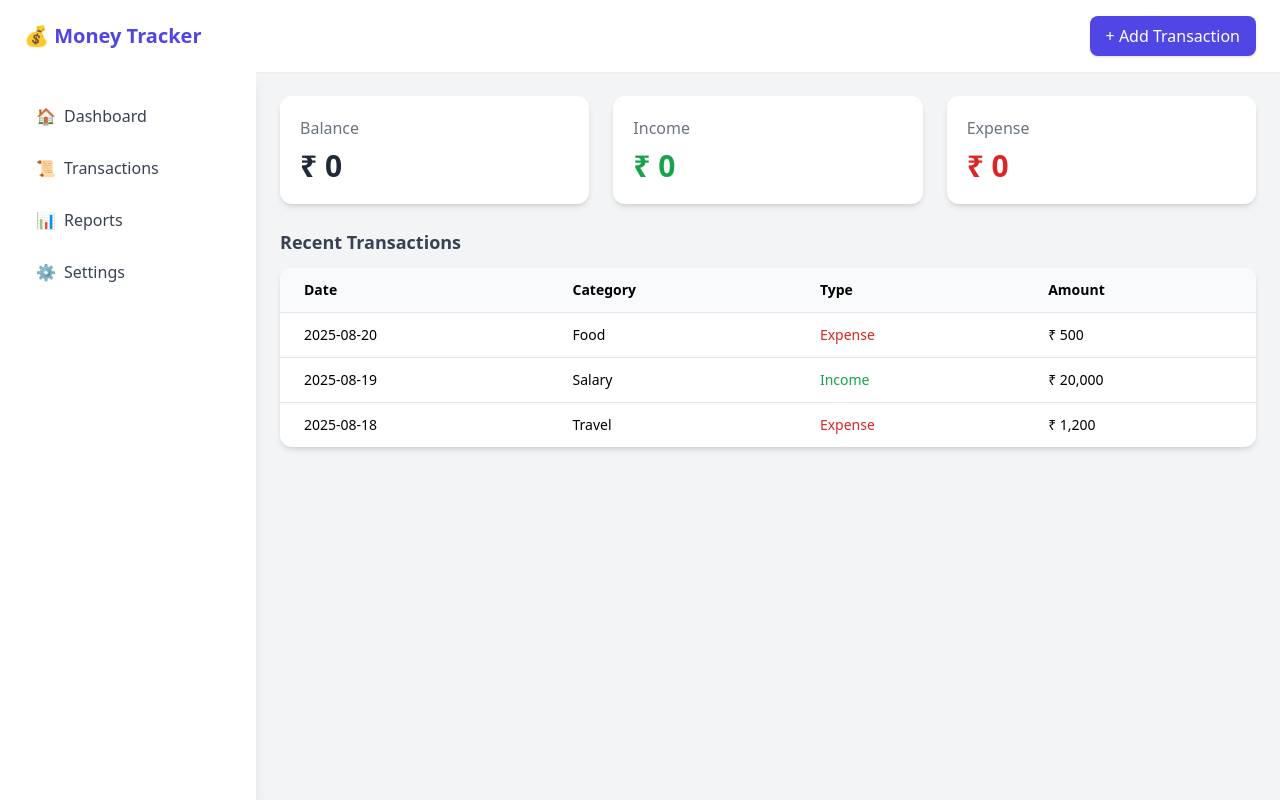
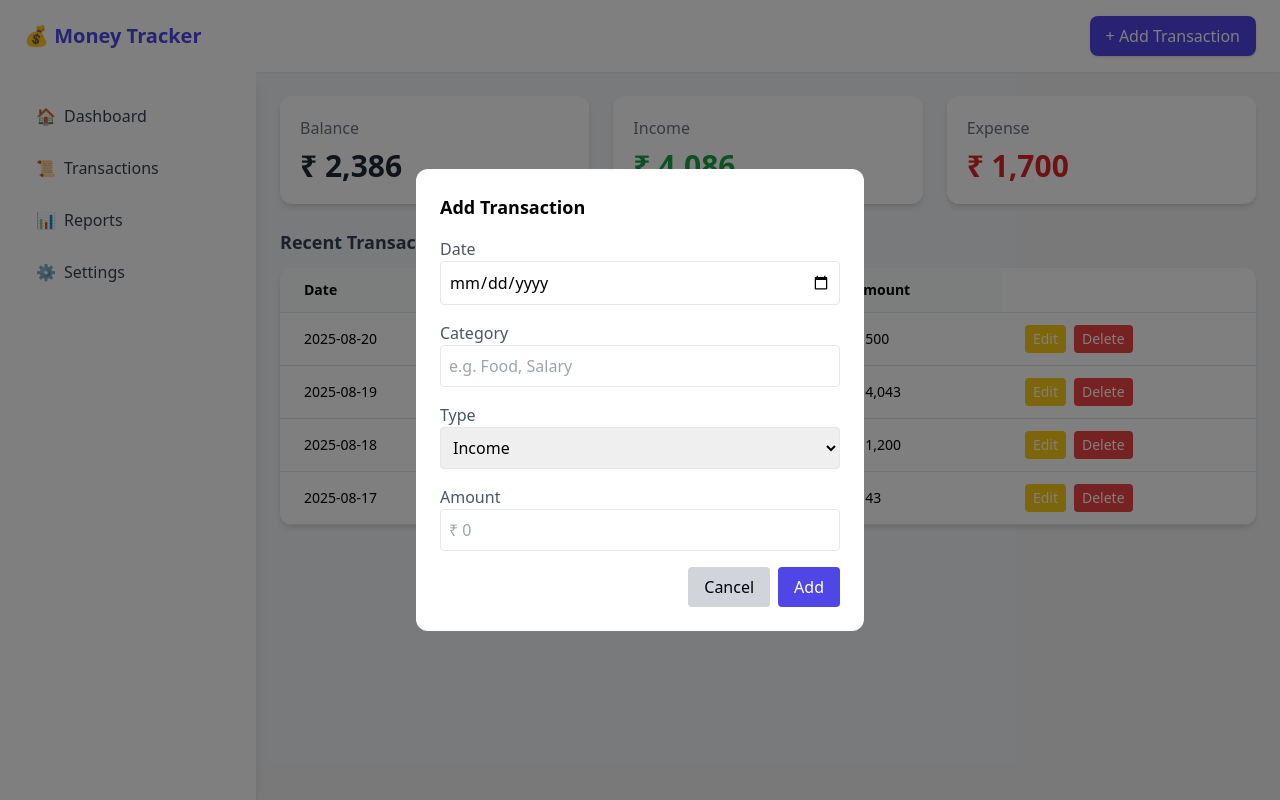
Before and after one commit to ramki0202/Income-and-Expense-App, a plain HTML site: page index.html in a window 1280 px wide. Both pictures are taken after a click on the button "+ Add Transaction". Drawn offline with nearby package versions, Linux system fonts and the light colour scheme.

Commit message:
dynamic application render and add delete

```diff
--- /dev/null
+++ b/assets/js/app.js
@@ -0,0 +1,183 @@
+// Sample transactions (later replaced with API)
+const transactions = [
+  { id: 1, date: "2025-08-20", category: "Food", type: "expense", amount: 500 },
+  {
+    id: 2,
+    date: "2025-08-19",
+    category: "Salary",
+    type: "income",
+    amount: 4043,
+  },
+  {
+    id: 3,
+    date: "2025-08-18",
+    category: "Travel",
+    type: "expense",
+    amount: 1200,
+  },
+  {
+    id: 4,
+    date: "2025-08-17",
+    category: "Freelance",
+    type: "income",
+    amount: 43,
+  },
+];
+
+// Selectors
+const balanceEl = document.querySelector("#balance");
+const incomeEl = document.querySelector("#income");
+const expenseEl = document.querySelector("#expense");
+const tableBody = document.querySelector("#transaction-body");
+
+const addBtn = document.getElementById("addBtn");
+const modal = document.getElementById("modal");
+const closeModal = document.getElementById("closeModal");
+const transactionForm = document.getElementById("transactionForm");
+
+// Show modal
+addBtn.addEventListener("click", () => {
+  modal.classList.remove("hidden");
+});
+
+// Hide modal
+closeModal.addEventListener("click", () => {
+  modal.classList.add("hidden");
+});
+
+// Render Transactions
+function renderTransactions() {
+  tableBody.innerHTML = "";
+  transactions.forEach((t, index) => {
+    const row = document.createElement("tr");
+    row.className = "border-b hover:bg-gray-50 transition";
+    row.innerHTML = `
+      <td class="px-6 py-3">${t.date}</td>
+      <td class="px-6 py-3">${t.category}</td>
+      <td class="px-6 py-3 ${
+        t.type === "income" ? "text-green-600" : "text-red-600"
+      }">${t.type}</td>
+      <td class="px-6 py-3">₹ ${t.amount.toLocaleString()}</td>
+      <td class="px-6 py-3 flex space-x-2">
+        <button class="editBtn px-2 py-1 bg-yellow-400 rounded hover:bg-yellow-500 text-white" data-index="${index}">Edit</button>
+        <button class="deleteBtn px-2 py-1 bg-red-500 rounded hover:bg-red-600 text-white" data-index="${index}">Delete</button>
+      </td>
+    `;
+    tableBody.appendChild(row);
+  });
+  attachRowButtons();
+}
+
+// Update Cards
+function updateSummary() {
+  let income = 0,
+    expense = 0;
+  transactions.forEach((t) => {
+    if (t.type === "income") income += t.amount;
+    else expense += t.amount;
+  });
+
+  const balance = income - expense;
+
+  balanceEl.textContent = `₹ ${balance.toLocaleString()}`;
+  incomeEl.textContent = `₹ ${income.toLocaleString()}`;
+  expenseEl.textContent = `₹ ${expense.toLocaleString()}`;
+}
+
+// Init
+renderTransactions();
+updateSummary();
+
+transactionForm.addEventListener("submit", (e) => {
+  e.preventDefault();
+
+  const newTransaction = {
+    id: Date.now(), // unique id
+    date: document.getElementById("date").value,
+    category: document.getElementById("category").value,
+    type: document.getElementById("type").value,
+    amount: parseFloat(document.getElementById("amount").value),
+  };
+
+  // Add to transactions array
+  transactions.push(newTransaction);
+
+  // Update UI
+  renderTransactions();
+  updateSummary();
+
+  // Close modal & reset form
+  modal.classList.add("hidden");
+  transactionForm.reset();
+});
+
+// Handle  Delete
+function attachRowButtons() {
+  const deleteBtns = document.querySelectorAll(".deleteBtn");
+  const editBtns = document.querySelectorAll(".editBtn");
+
+  // Delete
+  deleteBtns.forEach((btn) => {
+    btn.addEventListener("click", () => {
+      const index = btn.getAttribute("data-index");
+      transactions.splice(index, 1); // remove from array
+      renderTransactions();
+      updateSummary();
+    });
+  });
+
+  // Edit (Next Step)
+  editBtns.forEach((btn) => {
+    btn.addEventListener("click", () => {
+      const index = btn.getAttribute("data-index");
+      openEditModal(index);
+    });
+  });
+}
+
+// handle Edit
+function openEditModal(index) {
+  const t = transactions[index];
+  // Fill modal fields
+  document.getElementById("date").value = t.date;
+  document.getElementById("category").value = t.category;
+  document.getElementById("type").value = t.type;
+  document.getElementById("amount").value = t.amount;
+
+  modal.classList.remove("hidden");
+
+  // Temporary submit listener for edit
+  transactionForm.onsubmit = (e) => {
+    e.preventDefault();
+    t.date = document.getElementById("date").value;
+    t.category = document.getElementById("category").value;
+    t.type = document.getElementById("type").value;
+    t.amount = parseFloat(document.getElementById("amount").value);
+
+    renderTransactions();
+    updateSummary();
+    modal.classList.add("hidden");
+    transactionForm.reset();
+
+    // Restore original submit for adding new
+    transactionForm.onsubmit = addTransactionSubmit;
+  };
+}
+
+function addTransactionSubmit(e) {
+  e.preventDefault();
+  const newTransaction = {
+    id: Date.now(),
+    date: document.getElementById("date").value,
+    category: document.getElementById("category").value,
+    type: document.getElementById("type").value,
+    amount: parseFloat(document.getElementById("amount").value),
+  };
+  transactions.push(newTransaction);
+  renderTransactions();
+  updateSummary();
+  modal.classList.add("hidden");
+  transactionForm.reset();
+}
+
+transactionForm.addEventListener("submit", addTransactionSubmit);
--- a/index.html
+++ b/index.html
@@ -13,9 +13,45 @@
     <!-- Navbar -->
     <header class="w-full bg-white shadow-sm px-6 py-4 flex justify-between items-center">
         <h1 class="text-xl font-bold text-indigo-600">💰 Money Tracker</h1>
-        <button class="px-4 py-2 bg-indigo-600 text-white rounded-lg shadow hover:bg-indigo-700 transition">
+        <!-- Add Transaction Button in Navbar -->
+        <button id="addBtn" class="px-4 py-2 bg-indigo-600 text-white rounded-lg shadow hover:bg-indigo-700 transition">
             + Add Transaction
         </button>
+
+        <!-- Modal -->
+        <div id="modal" class="fixed inset-0 bg-black bg-opacity-50 flex justify-center items-center hidden">
+            <div class="bg-white rounded-xl p-6 w-full max-w-md">
+                <h2 class="text-lg font-bold mb-4">Add Transaction</h2>
+                <form id="transactionForm" class="space-y-4">
+                    <div>
+                        <label class="block text-gray-600">Date</label>
+                        <input type="date" id="date" class="w-full border rounded p-2" required>
+                    </div>
+                    <div>
+                        <label class="block text-gray-600">Category</label>
+                        <input type="text" id="category" class="w-full border rounded p-2"
+                            placeholder="e.g. Food, Salary" required>
+                    </div>
+                    <div>
+                        <label class="block text-gray-600">Type</label>
+                        <select id="type" class="w-full border rounded p-2" required>
+                            <option value="income">Income</option>
+                            <option value="expense">Expense</option>
+                        </select>
+                    </div>
+                    <div>
+                        <label class="block text-gray-600">Amount</label>
+                        <input type="number" id="amount" class="w-full border rounded p-2" placeholder="₹ 0" required>
+                    </div>
+                    <div class="flex justify-end space-x-2">
+                        <button type="button" id="closeModal"
+                            class="px-4 py-2 bg-gray-300 rounded hover:bg-gray-400">Cancel</button>
+                        <button type="submit"
+                            class="px-4 py-2 bg-indigo-600 text-white rounded hover:bg-indigo-700">Add</button>
+                    </div>
+                </form>
+            </div>
+        </div>
     </header>
 
     <div class="flex flex-1">
@@ -43,15 +79,15 @@
             <section class="grid grid-cols-1 md:grid-cols-3 gap-6">
                 <div class="bg-white rounded-xl shadow-md p-5">
                     <h2 class="text-gray-500">Balance</h2>
-                    <p class="text-3xl font-bold text-gray-800 mt-2">₹ 0</p>
+                    <p id="balance" class="text-3xl font-bold text-gray-800 mt-2">₹ 0</p>
                 </div>
                 <div class="bg-white rounded-xl shadow-md p-5">
                     <h2 class="text-gray-500">Income</h2>
-                    <p class="text-3xl font-bold text-green-600 mt-2">₹ 0</p>
+                    <p id="income" class="text-3xl font-bold text-green-600 mt-2">₹ 0</p>
                 </div>
                 <div class="bg-white rounded-xl shadow-md p-5">
                     <h2 class="text-gray-500">Expense</h2>
-                    <p class="text-3xl font-bold text-red-600 mt-2">₹ 0</p>
+                    <p id="expense" class="text-3xl font-bold text-red-600 mt-2">₹ 0</p>
                 </div>
             </section>
 
@@ -68,25 +104,8 @@
                                 <th class="px-6 py-3">Amount</th>
                             </tr>
                         </thead>
-                        <tbody>
-                            <tr class="border-b hover:bg-gray-50 transition">
-                                <td class="px-6 py-3">2025-08-20</td>
-                                <td class="px-6 py-3">Food</td>
-                                <td class="px-6 py-3 text-red-600">Expense</td>
-                                <td class="px-6 py-3">₹ 500</td>
-                            </tr>
-                            <tr class="border-b hover:bg-gray-50 transition">
-                                <td class="px-6 py-3">2025-08-19</td>
-                                <td class="px-6 py-3">Salary</td>
-                                <td class="px-6 py-3 text-green-600">Income</td>
-                                <td class="px-6 py-3">₹ 20,000</td>
-                            </tr>
-                            <tr>
-                                <td class="px-6 py-3">2025-08-18</td>
-                                <td class="px-6 py-3">Travel</td>
-                                <td class="px-6 py-3 text-red-600">Expense</td>
-                                <td class="px-6 py-3">₹ 1,200</td>
-                            </tr>
+                        <tbody id="transaction-body">
+
                         </tbody>
                     </table>
                 </div>
@@ -94,5 +113,6 @@
         </main>
     </div>
 </body>
+<script src="assets/js/app.js"></script>
 
 </html>
```
Also changed, not shown: assets/js/script.js (deleted).
